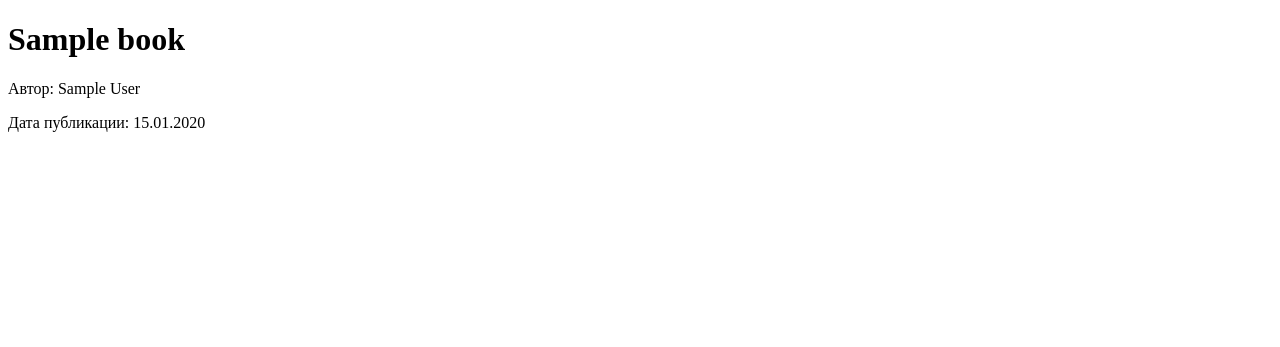
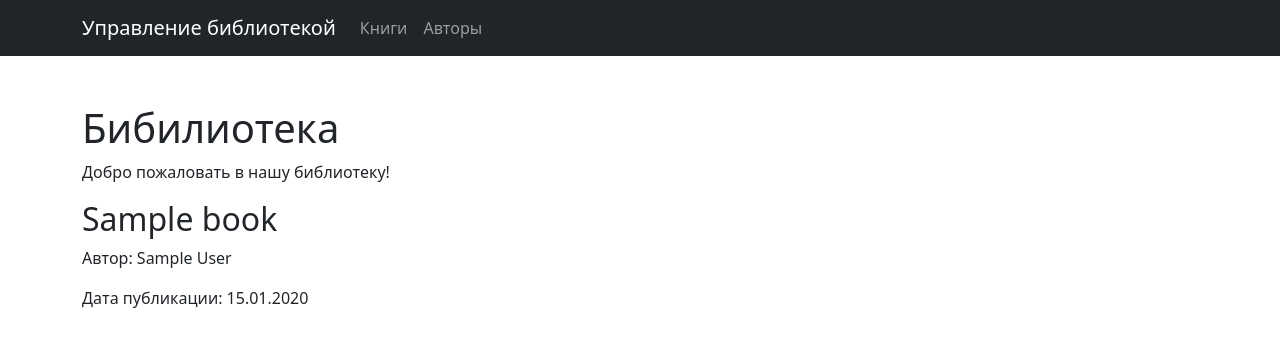
Before and after one commit to Doczadrot/library, a Django app: page /books_detail/1/ in a window 1280 px wide. Shown: the top 347 px of the page. Run offline with Django 5.2, Linux system fonts and the light colour scheme; tables that the repository leaves empty hold one stand-in row (values such as "Sample post").

Commit message:
refactor(templates): шаблоны были реструктурированы для использования базового шаблона и Bootstrap
Отдельные HTML-файлы были заменены наследованием шаблонов от base.html
Был добавлен шаблон заголовка для единообразного брендинга
views.py был обновлен для использования новых имен шаблонов
README был улучшен подробными инструкциями по настройке

```diff
--- /dev/null
+++ b/library/templates/library/base.html
@@ -0,0 +1,37 @@
+{% load static %}
+<!DOCTYPE html>
+<html lang="en">
+<head>
+    <meta charset="UTF-8">
+    <title>{% block title %}Управление библиотекой{% endblock %}</title>
+    <meta name="viewport" content="width=device-width, initial-scale=1">
+    <link rel="stylesheet" href="https://cdn.jsdelivr.net/npm/bootstrap@5.3.0/dist/css/bootstrap.min.css">
+</head>
+<body>
+    <nav class="navbar navbar-expand-lg navbar-dark bg-dark">
+        <div class="container">
+            <a class="navbar-brand" href="{% url 'library:books_list' %}">Управление библиотекой</a>
+            <button class="navbar-toggler" type="button" data-bs-toggle="collapse" data-bs-target="#navbarNav" aria-controls="navbarNav" aria-expanded="false" aria-label="Toggle navigation">
+                <span class="navbar-toggler-icon"></span>
+            </button>
+            <div class="collapse navbar-collapse" id="navbarNav">
+                <ul class="navbar-nav">
+                    <li class="nav-item">
+                        <a class="nav-link" href="{% url 'library:books_list' %}">Книги</a>
+                    </li>
+                    <li class="nav-item">
+                        <a class="nav-link" href="#">Авторы</a>
+                    </li>
+                </ul>
+            </div>
+        </div>
+    </nav>
+    <div class="container mt-5">
+        {% block content %}
+        {% endblock %}
+    </div>
+    <script src="https://code.jquery.com/jquery-3.5.1.slim.min.js"></script>
+    <script src="https://cdn.jsdelivr.net/npm/@popperjs/core@2.9.3/dist/umd/popper.min.js"></script>
+    <script src="https://cdn.jsdelivr.net/npm/bootstrap@5.3.0/dist/js/bootstrap.min.js"></script>
+</body>
+</html>
--- a/library/templates/library/book_detail.html
+++ /dev/null
@@ -1,21 +0,0 @@
-{% load static %}
-<!DOCTYPE html>
-<html lang="en">
-<head>
-    <meta charset="UTF-8">
-    <title>Список книг</title>
-    <meta name="viewport" content="width=device-width, initial-scale=1.0">
-
-    <link rel="stylesheet" href="{% static 'css/style.css' %}">
-</head>
-<body>
-    <div class="container mt=5">
-        <h1 class="mb-4">{{ book.title }}</h1>
-        <p> Автор: {{ book.autor.first_name}} {{ book.autor.last_name}}</p>
-        <p> Дата публикации: {{ book.publication_date|date:'d.m.Y' }}</p>
-    </div>
-
-
-    <script src="{% static 'js/script.js' %}"></script>
-</body>
-</html>
--- /dev/null
+++ b/library/templates/library/books_detail.html
@@ -0,0 +1,13 @@
+{% extends 'library/base.html' %}
+
+{% block title %}
+Детали книги
+{% endblock %}
+
+ {% block content %}
+ {% include 'library/header.html' %}
+
+ <h2>{{ book.title }}</h2>
+ <p> Автор: {{ book.autor.first_name}} {{ book.autor.last_name}}</p>
+ <p> Дата публикации: {{ book.publication_date|date:'d.m.Y' }}</p>
+ {% endblock %}
--- /dev/null
+++ b/library/templates/library/header.html
@@ -0,0 +1,4 @@
+<header>
+    <h1>Бибилиотека</h1>
+    <p>Добро пожаловать в нашу библиотеку!</p>
+</header>
--- a/library/views.py
+++ b/library/views.py
@@ -17,4 +17,4 @@ def books_detail(request, book_id):
     """Отображает детали книги."""
     book = Book.objects.get(id=book_id)
     context = {'book': book}
-    return render(request, template_name='library/book_detail.html', context=context)
+    return render(request, template_name='library/books_detail.html', context=context)
```
Also changed, not shown: library/templates/library/books_list.html (+15 -23 lines), README.md.
